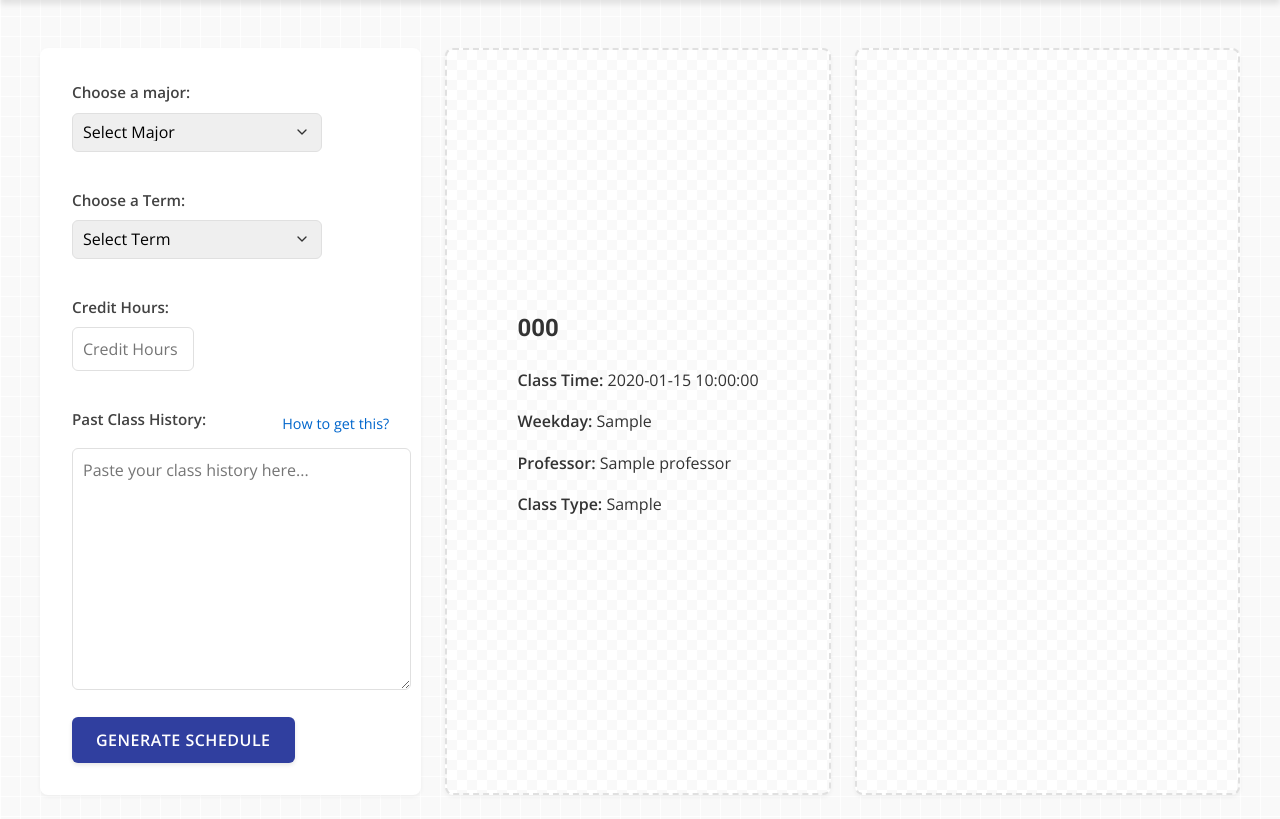
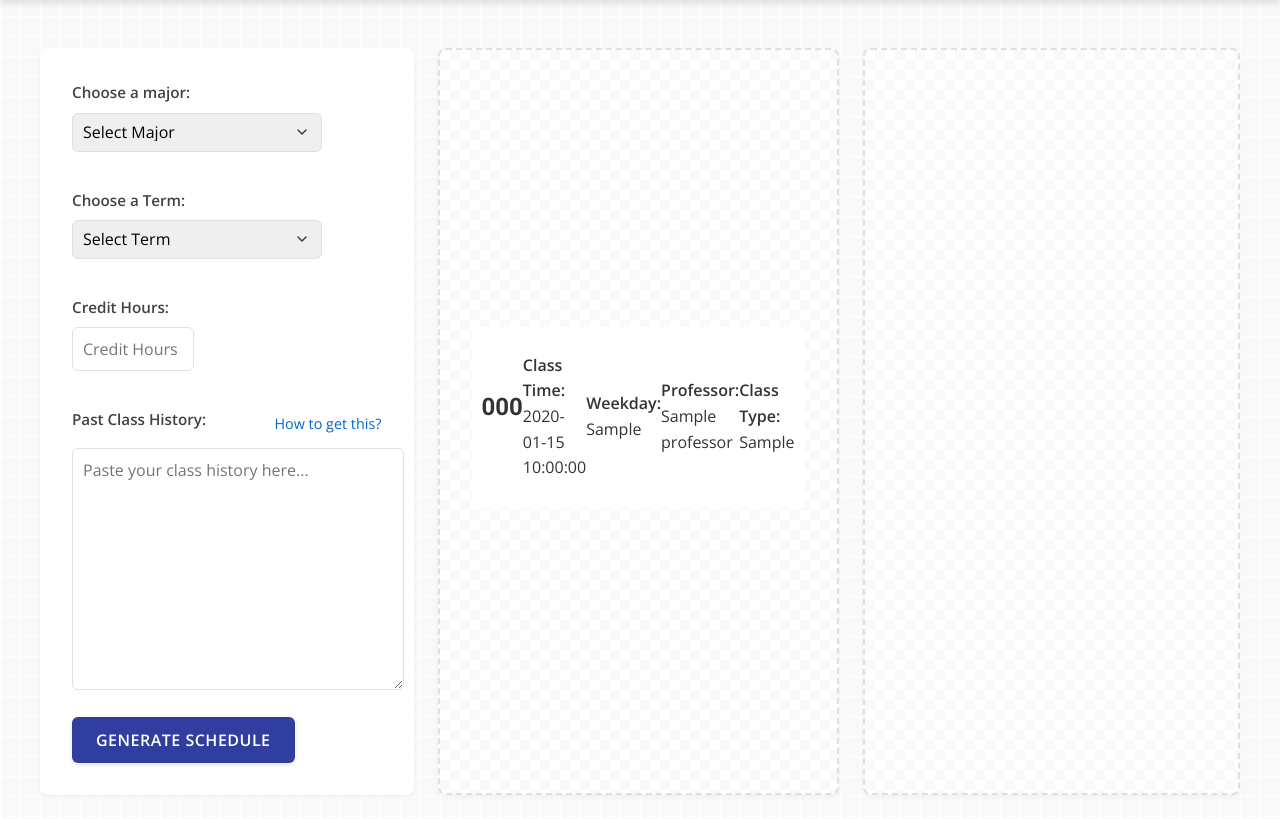
Before and after one commit to SavitTumuluri/DrexelClassesToRateMyProfessor, a Flask app: template app/templates/index.html in a window 1280 px wide. Shown: the part 104-923 px from the top of the page. Run offline with Flask 3, Linux system fonts and the light colour scheme; the template is opened without the code that fills it: most values are stand-ins (such as "Sample title", 1, 10 or a date in 2020); parts of the project's set-up code (start-up, migrations or seed data) failed here and were passed over.

Commit message:
updated css

```diff
--- a/app/static/css/styles.css
+++ b/app/static/css/styles.css
@@ -279,3 +279,11 @@
     height: auto;
     margin: 10px 0;
 }
+ .class-info {
+    display: flex;
+    justify-content: space-between;
+    align-items: center;
+    margin-bottom: 10px;
+    padding: 10px;
+    background: white;
+ }
```
